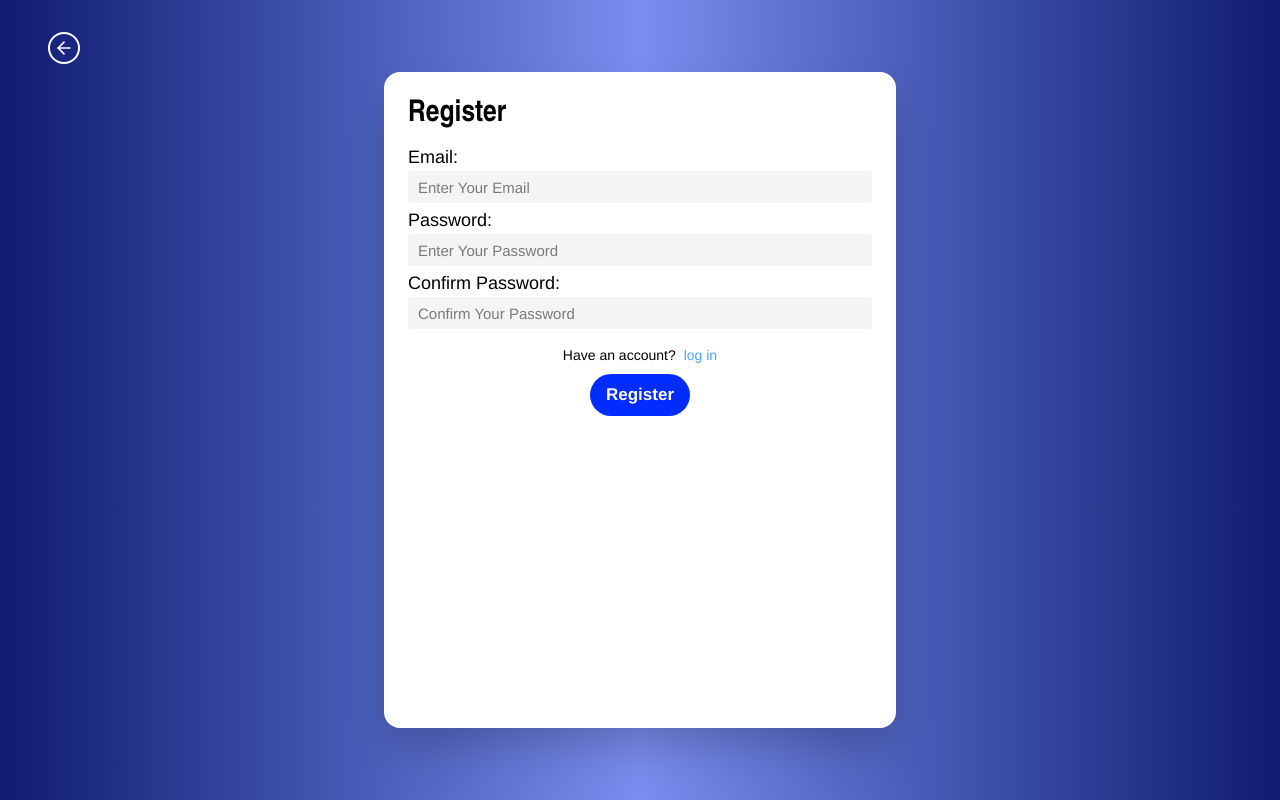
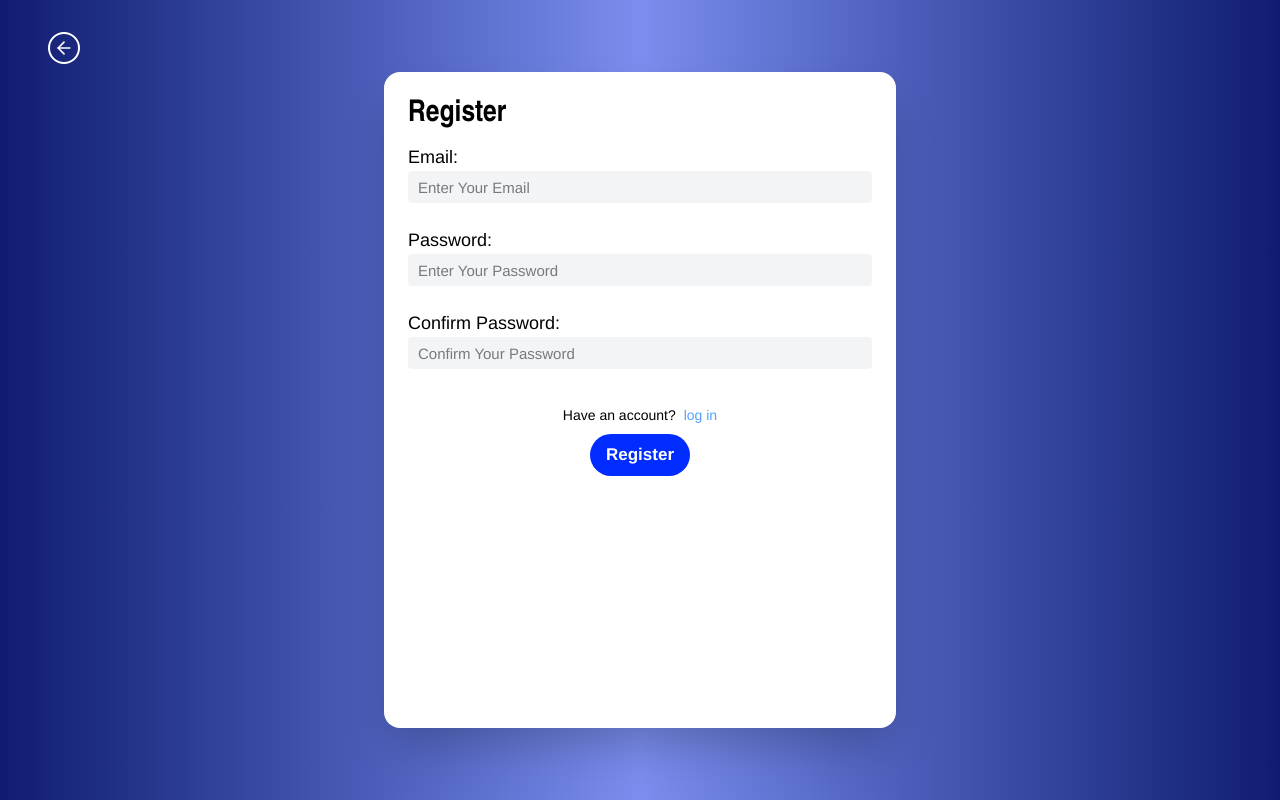
Before and after one commit to IbrahimZherati/StudyBuddy, a Next.js app in the folder studybuddy-frontend/: page /register in a window 1280 px wide. Built offline with nearby package versions, Linux system fonts and the light colour scheme.

Commit message:
add error message to Input Component

```diff
--- a/studybuddy-frontend/components/Input.jsx
+++ b/studybuddy-frontend/components/Input.jsx
@@ -1,6 +1,6 @@
 import React from 'react'
 
-const Input = ({label, fieldName, value, handleFocus, handleChange,
+const Input = ({label, fieldName, value, handleFocus, handleChange, errorMessage,
                 type="text", placeholder="", hasError=false, triedToSubmit=false}) => {
 
     const isCheckbox = type === "checkbox";
@@ -21,6 +21,10 @@ const Input = ({label, fieldName, value, handleFocus, handleChange,
                 className={`${isCheckbox? "input-check": "input-box"}
                             ${hasError && triedToSubmit? "input-error": ""}`}
             />
+
+            <p className='error-message'>
+                {errorMessage}
+            </p>
         </label>
     )
 }
```
